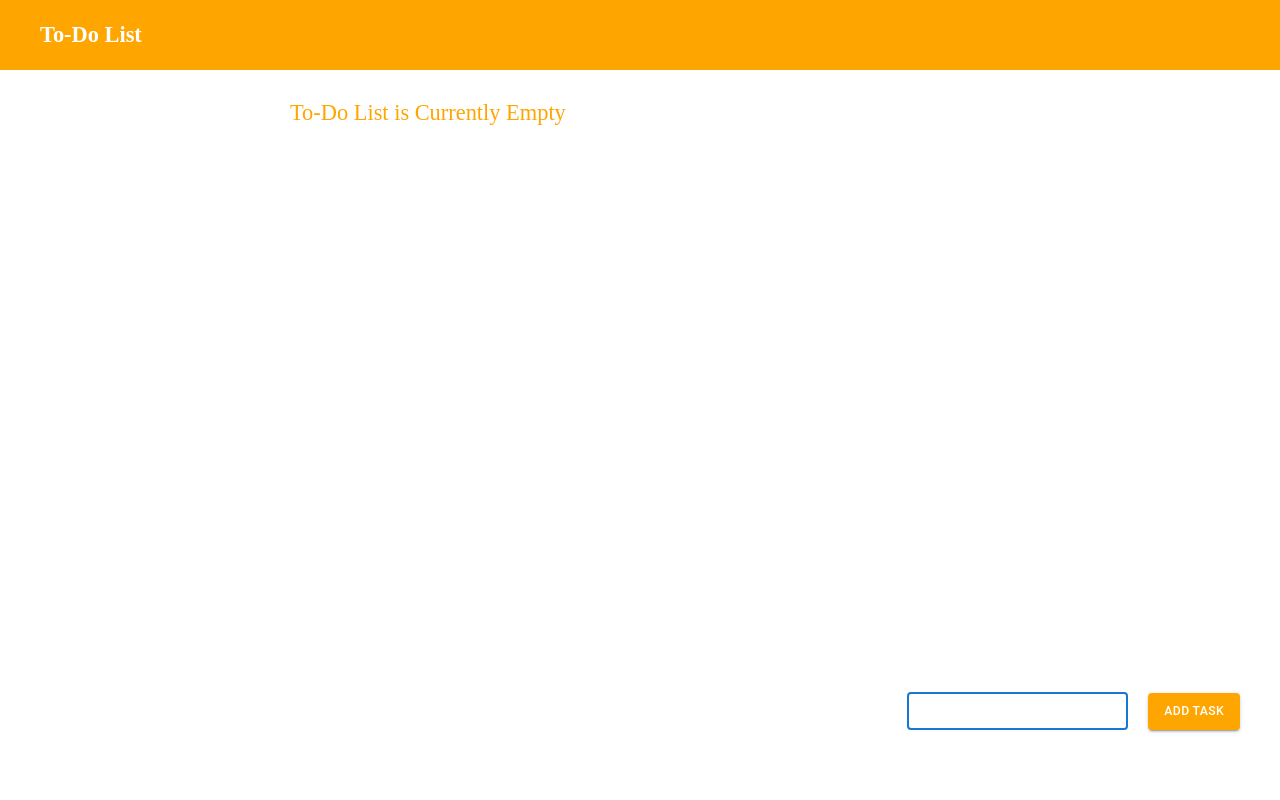
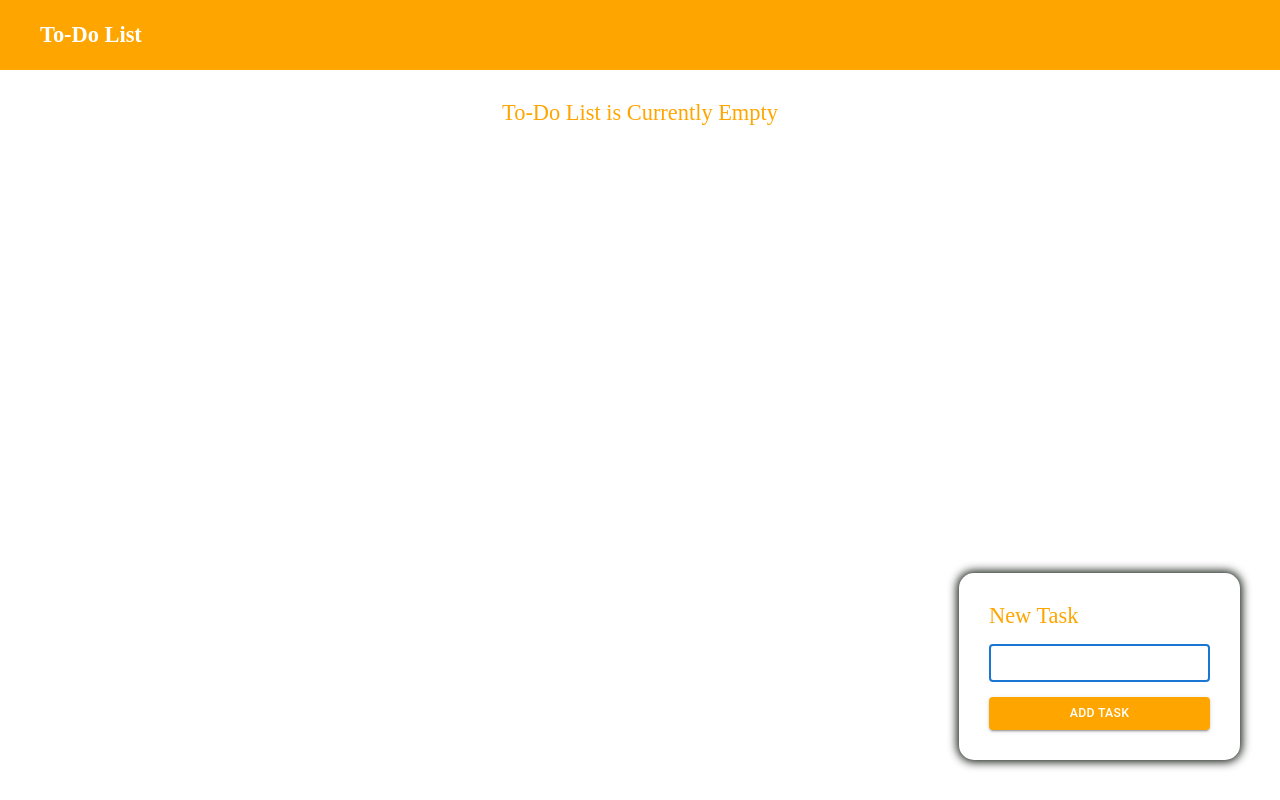
Before and after one commit to taras55555/to-do-list, a React (Vite) app: page / in a window 1280 px wide. Both pictures are taken after a click on the button "ADD TASK". Built offline with nearby package versions, Linux system fonts and the light colour scheme.

Commit message:
- moved component from NewTaskForm to TaskInputToggle component - created new styles for new task box

```diff
--- a/src/App.css
+++ b/src/App.css
@@ -38,17 +38,30 @@ main {
     display: flex;
     gap: 20px;
     margin: 30px 0;
+    justify-content: center;
 }
 
-@media (min-width: 480px) {
+.new-task-box-structure {
+    display: flex;
+    flex-direction: column;
+    gap: 15px;
+    padding: 30px;
 
 }
 
+.new-task-box {
+    backdrop-filter: blur(5px);
+    border-radius: 15px;
+    box-shadow: 0 0 10px 2px var(--nature-black-color);
+}
+
+@media (min-width: 480px) {}
+
 @media (min-width: 768px) {
-    main{
+    main {
         width: 700px;
         margin: 0 auto;
-     }
+    }
 }
 
 @media (min-width: 1024px) {}
--- a/src/App.jsx
+++ b/src/App.jsx
@@ -9,9 +9,9 @@ export default function App() {
     <>
       <Header />
       <main>
-        <div className="fixed-container new-task-controls">
+        <section className="fixed-container new-task-controls">
           <TaskInputToggle />
-        </div>
+        </section>
 
         <TaskList />
       </main >
--- a/src/components/ActionBars/ActionBar.jsx
+++ b/src/components/ActionBars/ActionBar.jsx
@@ -15,7 +15,7 @@ import './ActionBar.css'
 
 export default function ActionBar({ checkedFade, handleDeleteTask, handleMarkTasksAsCompleted }) {
     return (
-        <div className="fixed-container action-bar-container">
+        <section className="fixed-container action-bar-container">
             <Fade in={checkedFade} timeout={500}>
                 <div className="action-bar">
                     <IconButton color="success" onClick={() => handleMarkTasksAsCompleted(true)}>
@@ -36,6 +36,6 @@ export default function ActionBar({ checkedFade, handleDeleteTask, handleMarkTas
                     </Tooltip>
                 </div>
             </Fade>
-        </div>
+        </section>
     )
 }
--- a/src/components/Forms/NewTaskForm.jsx
+++ /dev/null
@@ -1,76 +0,0 @@
-import { useState } from "react";
-import { useToDoList } from "../../contexts/ToDoListContext";
-import CustomizedButton from "../Buttons/CustomizedButton";
-import { TextField } from '@mui/material';
-import ValidateTaskDialog from "../Dialogs/ValidateTaskDialog";
-
-export default function NewTaskForm() {
-    const [newTaskValue, setNewTaskValue] = useState('')
-    const [dialog, setDialog] = useState({ open: false });
-
-    const { toDoList, setToDoList, toggleNewTaskButton, setToggleNewTaskButton } = useToDoList();
-
-    function handleValidateTask() {
-
-        const open = toDoList.filter((task) => task.title.toLowerCase() === newTaskValue.toLowerCase()).length > 0;
-        if (open) {
-            setDialog({
-                dialogTitle: 'This task already exists in the to-do list',
-                dialogContentText: 'Do you want to add it again?',
-                open,
-                type: 'prompt'
-            })
-            return;
-        }
-
-        if (newTaskValue.trim() === '') {
-            setDialog({
-                dialogTitle: 'The task title cannot be empty',
-                dialogContentText: 'Please enter a task.',
-                open: true,
-                type: 'alert'
-            })
-            return;
-        }
-
-        handleNewTask();
-    }
-
-    function handleNewTask() {
-        setToDoList((toDoList) => [
-            ...toDoList,
-            {
-                id: self.crypto.randomUUID(),
-                title: newTaskValue,
-                dateAdd: Date.now()
-            }
-        ]);
-
-        setNewTaskValue('');
-
-        setToggleNewTaskButton(!toggleNewTaskButton);
-    }
-
-    return (
-        <>
-            <TextField
-                size="small"
-                type="text"
-                value={newTaskValue}
-                onChange={e => setNewTaskValue(e.target.value)}
-                autoFocus
-            />
-
-            <CustomizedButton
-                title={'Add Task'}
-                onClick={handleValidateTask}
-            />
-
-            <ValidateTaskDialog
-                dialog={dialog}
-                setDialog={setDialog}
-                handleNewTask={handleNewTask}
-            />
-        </>
-    )
-}
--- a/src/components/Forms/TaskInputToggle.jsx
+++ b/src/components/Forms/TaskInputToggle.jsx
@@ -1,25 +1,122 @@
+import { useState } from "react";
 import { useToDoList } from '../../contexts/ToDoListContext';
-
-import { Box } from '@mui/material';
-
+import { TextField } from '@mui/material';
+import ValidateTaskDialog from "../Dialogs/ValidateTaskDialog";
 import CustomizedButton from '../Buttons/CustomizedButton';
-import NewTaskForm from './NewTaskForm';
 
 export default function TaskInputToggle() {
-    const { toggleNewTaskButton, setToggleNewTaskButton } = useToDoList();
+    const [newTaskValue, setNewTaskValue] = useState('')
+    const [dialog, setDialog] = useState({ open: false });
+    const { toDoList, setToDoList, toggleNewTaskButton, setToggleNewTaskButton } = useToDoList();
+
+    function handleValidateTask() {
+        const open = toDoList.filter((task) => task.title.toLowerCase() === newTaskValue.toLowerCase()).length > 0;
+        if (open) {
+            setDialog({
+                dialogTitle: 'This task already exists in the to-do list',
+                dialogContentText: 'Do you want to add it again?',
+                open,
+                type: 'prompt'
+            })
+            return;
+        }
+
+        if (newTaskValue.trim() === '') {
+            setDialog({
+                dialogTitle: 'The task title cannot be empty',
+                dialogContentText: 'Please enter a task.',
+                open: true,
+                type: 'alert'
+            })
+            return;
+        }
+        handleNewTask();
+    }
+
+    function handleNewTask() {
+        setToDoList((toDoList) => [
+            ...toDoList,
+            {
+                id: self.crypto.randomUUID(),
+                title: newTaskValue,
+                dateAdd: Date.now()
+            }
+        ]);
+        setNewTaskValue('');
+        setToggleNewTaskButton(!toggleNewTaskButton);
+    }
 
     function handleToggleAddTaskForm() {
         setToggleNewTaskButton(!toggleNewTaskButton);
     }
 
+    function handleValidateTask() {
+        console.log('validate text')
+        const open = toDoList.filter((task) => task.title.toLowerCase() === newTaskValue.toLowerCase()).length > 0;
+        if (open) {
+            setDialog({
+                dialogTitle: 'This task already exists in the to-do list',
+                dialogContentText: 'Do you want to add it again?',
+                open,
+                type: 'prompt'
+            })
+            return;
+        }
+
+        if (newTaskValue.trim() === '') {
+            setDialog({
+                dialogTitle: 'The task title cannot be empty',
+                dialogContentText: 'Please enter a task.',
+                open: true,
+                type: 'alert'
+            })
+            return;
+        }
+        handleNewTask();
+    }
+
+    function handleNewTask() {
+        setToDoList((toDoList) => [
+            ...toDoList,
+            {
+                id: self.crypto.randomUUID(),
+                title: newTaskValue,
+                dateAdd: Date.now()
+            }
+        ]);
+        setNewTaskValue('');
+        setToggleNewTaskButton(!toggleNewTaskButton);
+        setDialog({open:false});
+    }
+
     return (
-        <section className='regular-box'>
+        <>
             {toggleNewTaskButton
                 ? (<CustomizedButton
                     onClick={handleToggleAddTaskForm}
                     title={'Add Task'}
                 />)
-                : (<NewTaskForm />)}
-        </section>
+                : (<div className='new-task-box new-task-box-structure'>
+                    <h2>New Task</h2>
+                    <TextField
+                        size="small"
+                        type="text"
+                        value={newTaskValue}
+                        onChange={e => setNewTaskValue(e.target.value)}
+                        autoFocus
+                    />
+
+                    <CustomizedButton
+                        title={'Add Task'}
+                        onClick={handleValidateTask}
+                    />
+
+                    <ValidateTaskDialog
+                        dialog={dialog}
+                        setDialog={setDialog}
+                        handleNewTask={handleNewTask}
+                    />
+                </div>)}
+        </>
     )
 }
--- a/src/components/TaskList/TaskList.jsx
+++ b/src/components/TaskList/TaskList.jsx
@@ -5,7 +5,6 @@ import CustomizedButton from "../Buttons/CustomizedButton";
 import { Done as DoneIcon } from '@mui/icons-material';
 import ActionBar from "../ActionBars/ActionBar";
 import {
-    Box,
     ListItem,
     List,
     ListItemButton,
@@ -65,7 +64,9 @@ export default function TaskList() {
             />
 
             {toDoList.length === 0 && (
-                <section className="regular-box">To-Do List is Currently Empty</section>
+                <section className="regular-box">
+                    <h3>To-Do List is Currently Empty</h3>
+                </section>
             )}
 
             {toDoList.length > 1 && (
@@ -80,7 +81,7 @@ export default function TaskList() {
                     />
                 </section>
             )}
-
+            <section>
                 <List sx={{ padding: 0 }}>
                     <TransitionGroup>
                         {toDoList.map((value) => {
@@ -125,6 +126,7 @@ export default function TaskList() {
                         })}
                     </TransitionGroup>
                 </List>
+            </section>
         </>
     );
 }
```
Lines whose indentation alone changed are shown as unchanged.
